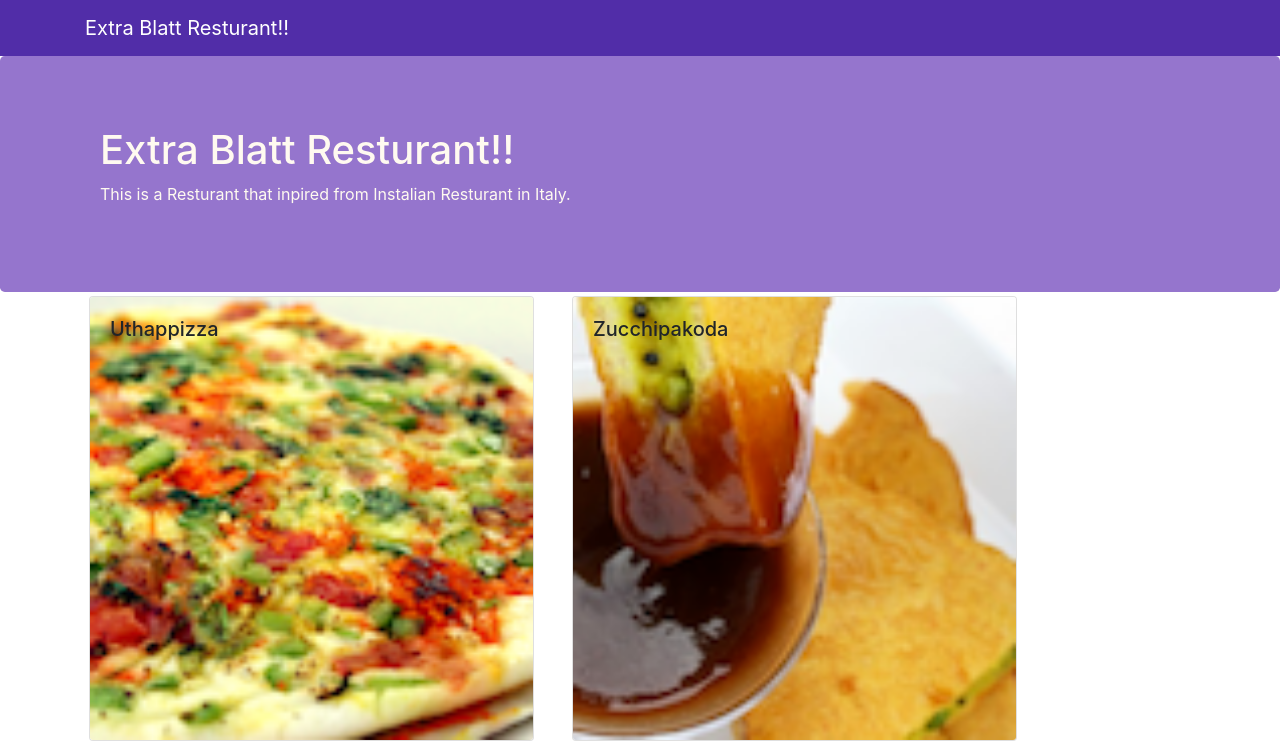
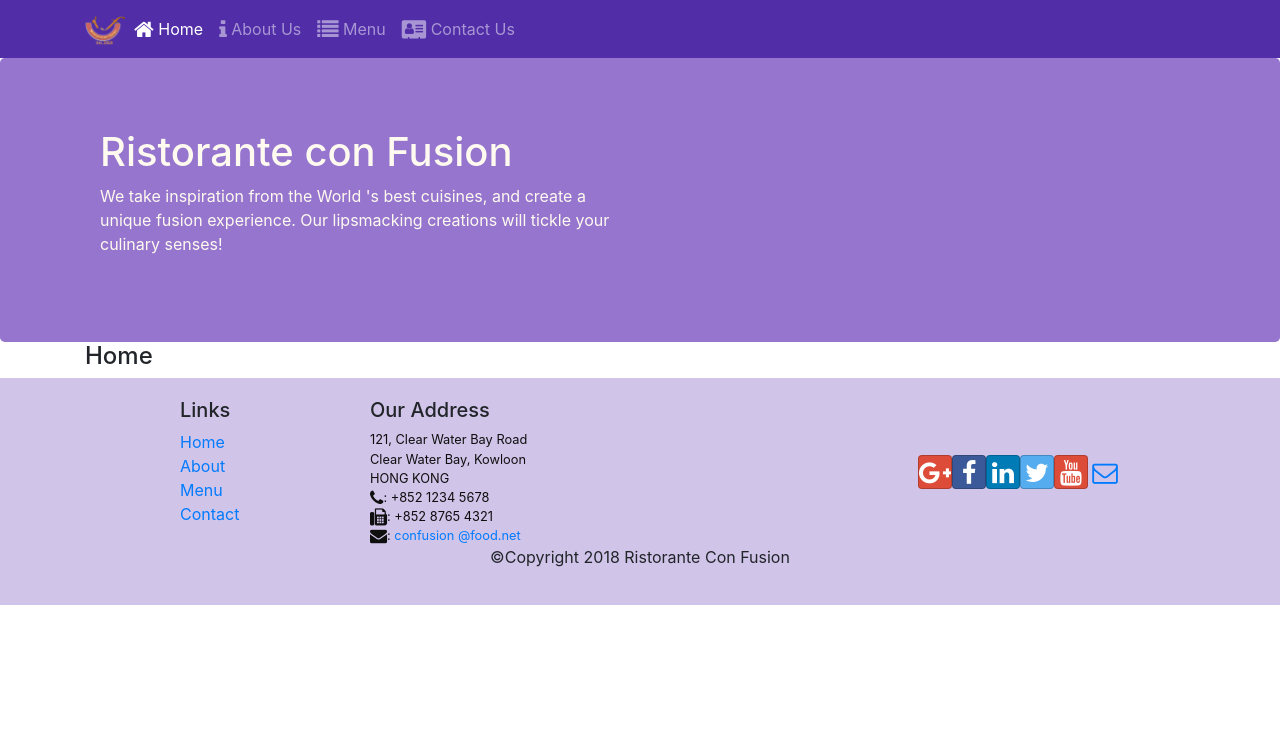
Before and after one commit to danishwebdeveloper/ReactJS, a React (Create React App) app: page /home in a window 1280 px wide. Shown: the top 747 px of the page. Built offline with nearby package versions, Linux system fonts and the light colour scheme; the HTML template or start-up script is replaced by a standard one.

Commit message:
React Router

```diff
--- a/package.json
+++ b/package.json
@@ -13,6 +13,7 @@
         "react": "^17.0.2",
         "react-dom": "^17.0.2",
         "react-popper": "^0.9.2",
+        "react-router-dom": "^4.2.2",
         "react-scripts": "4.0.3",
         "reactstrap": "^5.0.0",
         "web-vitals": "^1.1.2"
--- a/src/App.js
+++ b/src/App.js
@@ -1,39 +1,21 @@
 import React, { Component } from 'react';
 import { Navbar, NavbarBrand } from 'reactstrap';
 import { Main } from './Components/MainComponent';
+import { Menu } from './Components/MenuComponent';
 import './App.css';
-
-
+import { BrowserRouter, Route } from 'react-router-dom';
 
 class App extends Component {
-    // constructor(props){
-    //   super(props);
-    //   this.state = {
-    //     mydishes:DISHES
-    //   }
-    // }
+    render() {
 
-    render() {
         return ( <
-            div > {
-                /* <Navbar dark color="primary">
-                            <div className="container">
-                          <NavbarBrand href="/"> Extra Blatt Resturant!! </NavbarBrand>
-                               </div>
-                          </Navbar> */
-            }
-
-            { /* dishes passing props here */ }
-
-            { /* <Menu dishes={ this.state.mydishes }/> */ }
-
+            BrowserRouter >
             <
             Main / >
+            <
+            /BrowserRouter>
+        );
 
-
-            <
-            /div>
-        );
     }
 }
 export default App;
--- a/src/Components/FooterComponent.js
+++ b/src/Components/FooterComponent.js
@@ -1,4 +1,5 @@
 import React from 'react';
+import { Link } from 'react-router-dom';
 
 export function Footer(props) {
     return ( <
@@ -13,13 +14,13 @@ export function Footer(props) {
         h5 > Links < /h5> <
         ul className = "list-unstyled" >
         <
-        li > < a href = "#" > Home < /a></li >
+        li > < Link to = "/home" > Home < /Link></li >
         <
-        li > < a href = "#" > About < /a></li >
+        li > < Link to = "/aboutus" > About < /Link></li >
         <
-        li > < a href = "#" > Menu < /a></li >
+        li > < Link to = "/menu" > Menu < /Link></li >
         <
-        li > < a href = "contactus.html" > Contact < /a></li >
+        li > < Link to = "/contactus" > Contact < /Link></li >
         <
         /ul> <
         /div> <
--- a/src/Components/HeaderComponent.js
+++ b/src/Components/HeaderComponent.js
@@ -1,16 +1,76 @@
 import React, { Component } from 'react';
-import { Navbar, NavbarBrand, Jumbotron } from 'reactstrap';
+import { Navbar, NavbarBrand, Nav, NavbarToggler, Collapse, NavItem, Jumbotron } from 'reactstrap';
+import { NavLink } from 'react-router-dom';
 
 export class Header extends Component {
+
+    constructor(props) {
+        super(props);
+        this.state = {
+            isNavOpen: false
+        }
+        this.toogleNav = this.toogleNav.bind(this);
+    }
+
+    toogleNav() {
+        this.setState({
+            isNavOpen: !this.state.isNavOpen //All time if false then true if true then fasle
+        })
+    }
     render() {
         return ( <
-            >
+            div >
             <
-            Navbar dark >
+            Navbar dark expand = "md" >
             <
             div className = "container" >
             <
-            NavbarBrand href = "/" > Extra Blatt Resturant!! < /NavbarBrand> <
+            NavbarToggler onClick = { this.toggleNav }
+            /> <
+            NavbarBrand className = "mr-auto"
+            href = "/" > < img src = 'assests/images/logo.png'
+            height = "30"
+            width = "41"
+            alt = 'Ristorante Con Fusion' / > < /NavbarBrand> <
+            Collapse isOpen = { this.state.isNavOpen }
+            navbar >
+            <
+            Nav navbar >
+            <
+            NavItem >
+            <
+            NavLink className = "nav-link"
+            to = '/home' >
+            <
+            span className = "fa fa-home fa-lg" > < /span> Home</NavLink >
+            <
+            /NavItem> <
+            NavItem >
+            <
+            NavLink className = "nav-link"
+            to = '/aboutus' >
+            <
+            span className = "fa fa-info fa-lg" > < /span> About Us</NavLink >
+            <
+            /NavItem> <
+            NavItem >
+            <
+            NavLink className = "nav-link"
+            to = '/menu' >
+            <
+            span className = "fa fa-list fa-lg" > < /span> Menu</NavLink >
+            <
+            /NavItem> <
+            NavItem >
+            <
+            NavLink className = "nav-link"
+            to = '/contactus' >
+            <
+            span className = "fa fa-address-card fa-lg" > < /span> Contact Us</NavLink >
+            <
+            /NavItem> <
+            /Nav> <
+            /Collapse> <
             /div> <
             /Navbar> <
             Jumbotron >
@@ -21,13 +81,13 @@ export class Header extends Component {
             <
             div className = "col-12 col-sm-6" >
             <
-            h1 > Extra Blatt Resturant!! < /h1> <
-            p > This is a Resturant that inpired from Instalian Resturant in Italy. < /p> <
+            h1 > Ristorante con Fusion < /h1> <
+            p > We take inspiration from the World 's best cuisines, and create a unique fusion experience. Our lipsmacking creations will tickle your culinary senses!</p> <
             /div> <
             /div> <
             /div> <
             /Jumbotron> <
-            />
-        )
+            /div>
+        );
     }
 }
--- /dev/null
+++ b/src/Components/HomeComponent.js
@@ -0,0 +1,10 @@
+import React from 'react';
+
+export function Home(props) {
+    return ( <
+        div className = "container" >
+        <
+        h4 > Home < /h4> <
+        /div>
+    );
+}
--- a/src/Components/MainComponent.js
+++ b/src/Components/MainComponent.js
@@ -1,42 +1,48 @@
 import React, { Component } from 'react';
+import { Home } from './HomeComponent';
 import { Menu } from './MenuComponent';
 import { DishDetail } from './DishDetailComponent';
 import { Header } from './HeaderComponent';
 import { Footer } from './FooterComponent'
 import { DISHES } from '../shared/dishes';
-
+import { Switch, Route, Redirect, Router } from 'react-router-dom';
+import { BrowserRouter } from 'react-router-dom';
 
 export class Main extends Component {
     constructor(props) {
         super(props);
         this.state = {
             mydishes: DISHES,
-            selectedDish: null
         }
     }
 
-    onDishSelect(dishId) {
-        this.setState({
-            selectedDish: dishId
-        });
+    render() {
+
+        const HomePage = () => {
+            return ( <
+                Home / >
+            )
         }
 
-    render() {
         return ( <
             div >
+            <
+            Header / > { /* dishes passing props here */ } <
+            Switch >
+            <
+            Route path = "/home"
+            component = { HomePage }
+            /> <
+            Route exact path = "/menu"
+            component = {
+                () => < Menu dishes = { this.state.mydishes }
+                />} / >
+                <
+                Redirect to = "/home" / >
+                <
+                /Switch>
 
                 <
-            Header / >
-
-            { /* dishes passing props here */ }
-
-            <
-            Menu dishes = { this.state.mydishes }
-            onClick = {
-                (dishId) => this.onDishSelect(dishId) }
-            /> <
-            DishDetail dish = { this.state.mydishes.filter((dish) => dish.id === this.state.selectedDish)[0] }
-            /> <
                 Footer / >
                 <
                 /div>
```
Also changed, not shown: public/assests/images/logo.png (added), 1 other file (tests, documents, lock files or other folders). Lines whose indentation alone changed are shown as unchanged.
